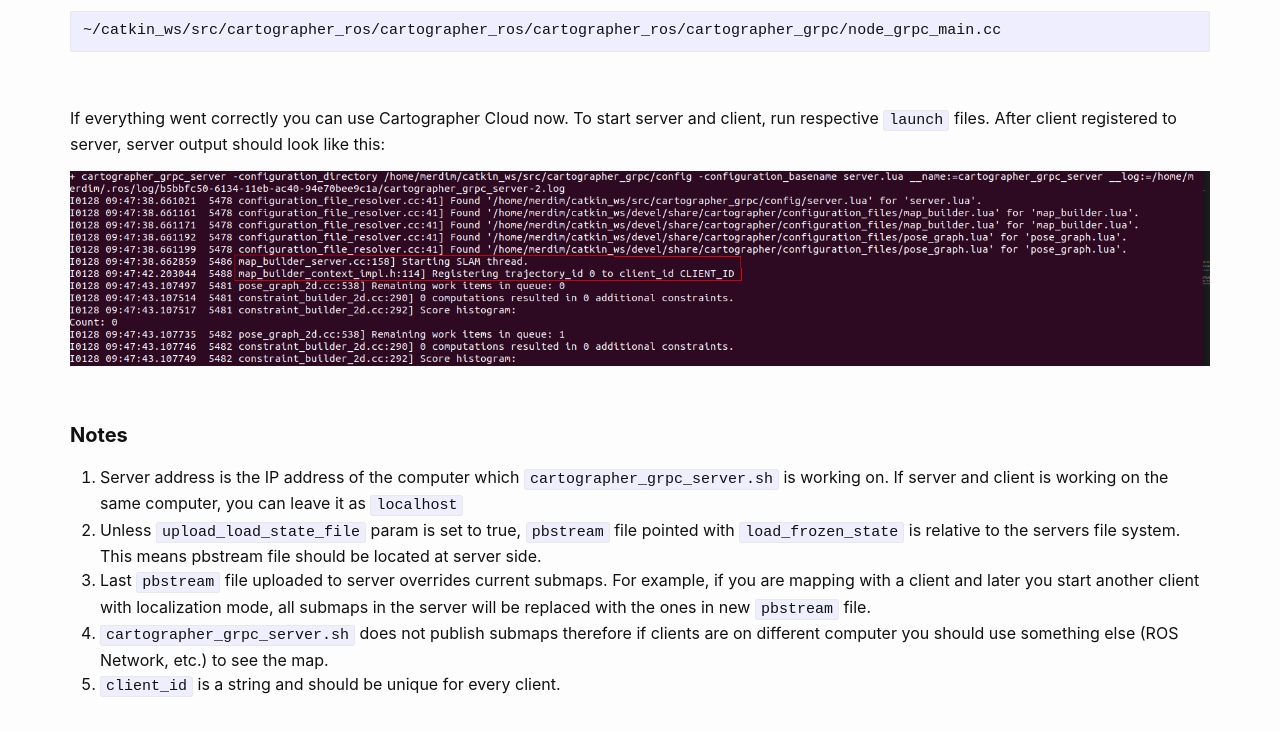
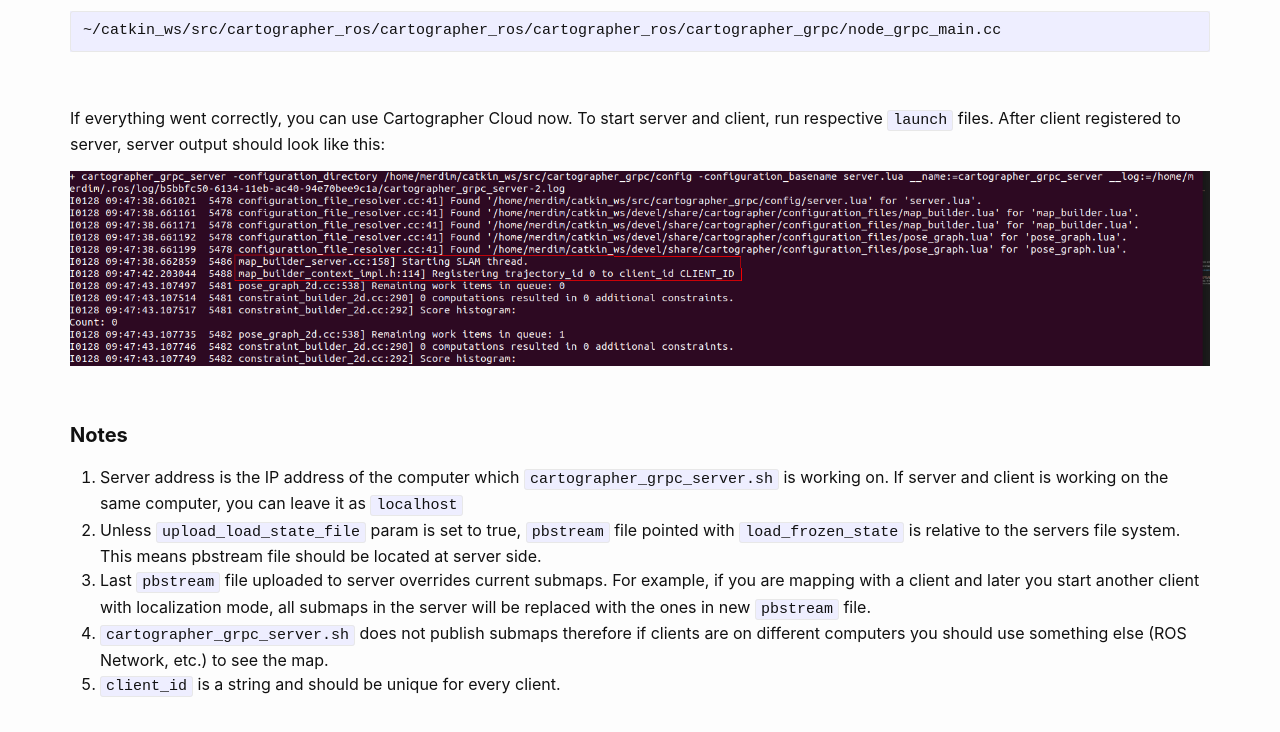
Before and after one commit to CumaOzavci/CumaOzavci.github.io, a Jekyll site: the page built from _posts/2021-01-25-cartographer_grpc.md, in a window 1280 px wide and 1400 px high, scrolled down 2772 px. Shown: the part 459-1191 px from the top of the window. Built offline with Jekyll 4.4.1, drawn with Linux system fonts in a browser that asks for light colours; some of the changed text lies outside the part shown.

Commit message:
minor improvements

````diff
--- a/_posts/2021-01-25-cartographer_grpc.md
+++ b/_posts/2021-01-25-cartographer_grpc.md
@@ -7,14 +7,14 @@ excerpt_separator: <!--more-->
 ---
 Cartographer has built in cloud capabilities but it is not well documented. In this post, i will give a basic server and client example.
 
-To use Cartographer Cloud you need `cartographer_grpc_node`. This node is not available with default compile settings. You can check by double tabbing after `rosrun cartographer_ros`.
+To use Cartographer, Cloud you need `cartographer_grpc_node`. This node is not available with default compile settings. You can check by double tabbing after `rosrun cartographer_ros`.
 
 
 ![Cartographer GRPC](/pictures/cartographer_grpc_1.png){:class="img-responsive"}
 
 <br />
 
-Before recompile you need to install GRPC dependencies. Assuming you already installed basic dependencies, you can use following scripts provided by cartographer:
+Before recompile, you need to install GRPC dependencies. Assuming you already installed basic dependencies, you can use following scripts provided by cartographer:
 
 ```
 ~/catkin_ws/src/cartographer/scripts/install_grpc.sh
@@ -23,7 +23,7 @@ Before recompile you need to install GRPC dependencies. Assuming you already ins
 <!--more-->
 <br />
 
-Now, go to your workspace and build `cartographer_ros` with `BUILD_GRPC` flag like this:
+Now go to your workspace and build `cartographer_ros` with `BUILD_GRPC` flag like this:
 
 ```
 catkin build cartographer_ros -DBUILD_GRPC=ON
@@ -142,7 +142,7 @@ Full list of cartographer_grpc_node parameters and their descriptions can be fou
 
 <br />
 
-If everything went correctly you can use Cartographer Cloud now. To start server and client, run respective `launch` files. After client registered to server, server output should look like this:
+If everything went correctly, you can use Cartographer Cloud now. To start server and client, run respective `launch` files. After client registered to server, server output should look like this:
 
 ![Cartographer GRPC](/pictures/cartographer_grpc_3.png){:class="img-responsive"}
 
@@ -152,5 +152,5 @@ If everything went correctly you can use Cartographer Cloud now. To start server
 1. Server address is the IP address of the computer which `cartographer_grpc_server.sh` is working on. If server and client is working on the same computer, you can leave it as `localhost`
 2. Unless `upload_load_state_file` param is set to true, `pbstream` file pointed with `load_frozen_state` is relative to the servers file system. This means pbstream file should be located at server side.
 3. Last `pbstream` file uploaded to server overrides current submaps. For example, if you are mapping with a client and later you start another client with localization mode, all submaps in the server will be replaced with the ones in new `pbstream` file.
-4. `cartographer_grpc_server.sh` does not publish submaps therefore if clients are on different computer you should use something else (ROS Network, etc.) to see the map.
+4. `cartographer_grpc_server.sh` does not publish submaps therefore if clients are on different computers you should use something else (ROS Network, etc.) to see the map.
 5. `client_id` is a string and should be unique for every client.
--- /dev/null
+++ b/google6aef9f34fcc4772a.html
@@ -0,0 +1 @@
+google-site-verification: google6aef9f34fcc4772a.html
````
